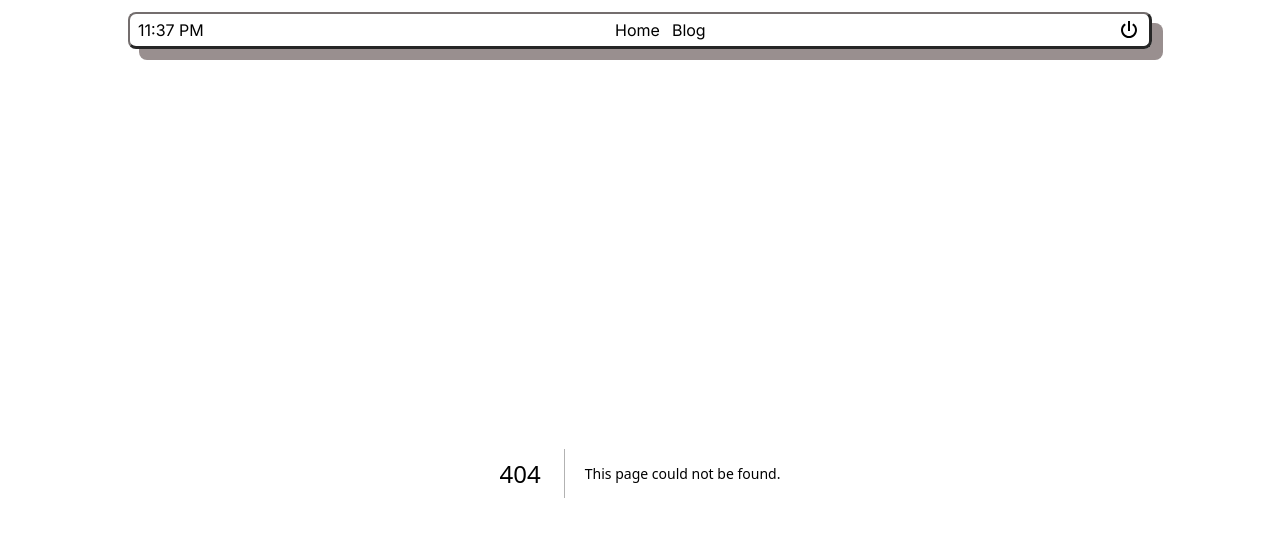
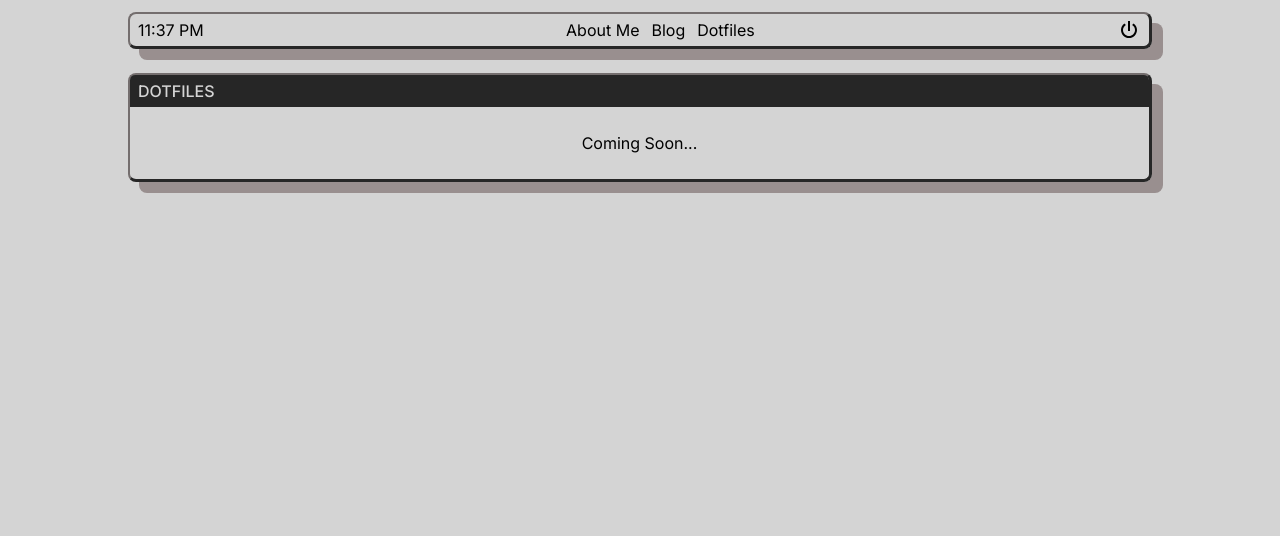
Before and after one commit to renztp/renzpulviradev, a Next.js app: page /dotfiles in a window 1280 px wide. Before the commit this address had no page. Shown: the top 536 px of the page. Built offline with nearby package versions, Linux system fonts and the light colour scheme.

Commit message:
added a new page for future dev, added external links

```diff
--- /dev/null
+++ b/app/dotfiles/page.tsx
@@ -0,0 +1,16 @@
+import { WindowContainer } from '@/components/WindowContainer'
+import { Metadata } from 'next'
+import React from 'react'
+
+export const metadata: Metadata = {
+  title: 'Renz Pulvira - Dotfiles',
+  description: 'My config files documentation'
+}
+
+export default function DotFiles() {
+  return (
+    <WindowContainer title='Dotfiles' bodyStyles='p-6'>
+      <h1 className='text-center'>Coming Soon...</h1>
+    </WindowContainer>
+  )
+}
--- a/app/page.tsx
+++ b/app/page.tsx
@@ -10,6 +10,7 @@ import { Experience } from "@/components/Experience";
 import { Projects } from "@/components/Projects";
 import { Skills } from "@/components/Skills";
 import { Metadata } from "next";
+import Link from "next/link";
 
 export const metadata: Metadata = {
   title: 'Renz Pulvira',
@@ -28,10 +29,9 @@ export default function Home() {
           <h1 className="text-4xl font-black mb-2 text-neutral-800">Renz Tullao Pulvira</h1>
           <p className="text-base mb-2">I’m a <u>Software developer</u> based on Pampanga, Philippines<br />focused on full-stack web development.</p>
           <div className="icon-group flex">
-            <a href="/" className="mr-2"><Image src={linkedInIcon} alt={''} width={34} height={34} /></a>
-            <a href="/" className="mr-2"><Image src={githubIcon} alt={''} width={34} height={34} /></a>
-            <a href="/" className="mr-2"><Image src={gmailIcon} alt={''} width={34} height={34} /></a>
-            <a href="/" className="mr-2"><Image src={twitterIcon} alt={''} width={34} height={34} /></a>
+            <Link target="_blank" className="mr-2" href="https://www.linkedin.com/in/renz-pulvira/"><Image src={linkedInIcon} alt={''} width={34} height={34} /></Link>
+            <Link target="_blank" className="mr-2" href="https://github.com/renztp"><Image src={githubIcon} alt={''} width={34} height={34} /></Link>
+            <Link className="mr-2" href="mailto:tullaorenz@gmail.com"><Image src={gmailIcon} alt={''} width={34} height={34} /></Link>
           </div>
         </div>
         <div className=""><div className="inner border-2 border-neutral-800 profile-bg h-[169px] w-full bg-[url('../assets/profile.jpg')] rounded-lg"></div></div>
--- a/components/Navbar.tsx
+++ b/components/Navbar.tsx
@@ -13,8 +13,9 @@ export const Navbar = (props : {}) => {
       {/* <Image src={apps_icon} alt={''} width={24} height={24}/>*/}
       <div className="time">11:37 PM</div>
       <div>
-        <Link className='mr-3' href="/">Home</Link>
-        <Link href="/blog">Blog</Link>
+        <Link className='mr-3' href="/">About Me</Link>
+        <Link className='mr-3' href="/blog">Blog</Link>
+        <Link href="/dotfiles">Dotfiles</Link>
       </div>
       <Image src={shutdown_icon} alt={''} width={24} height={24}/>
     </div>
```
